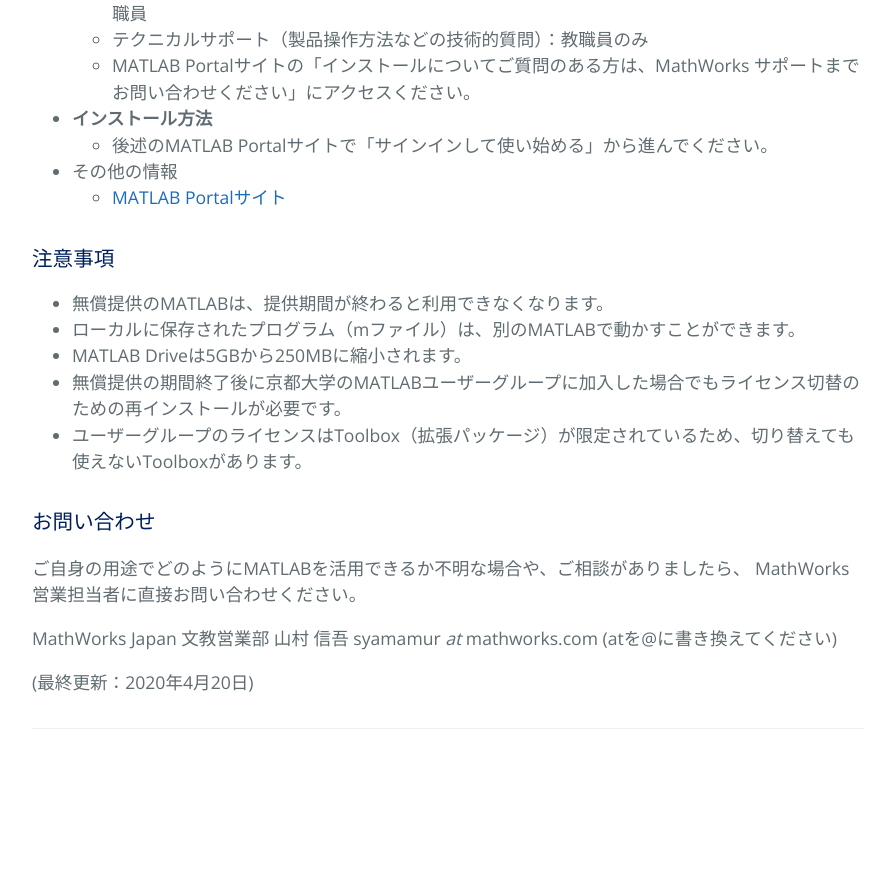
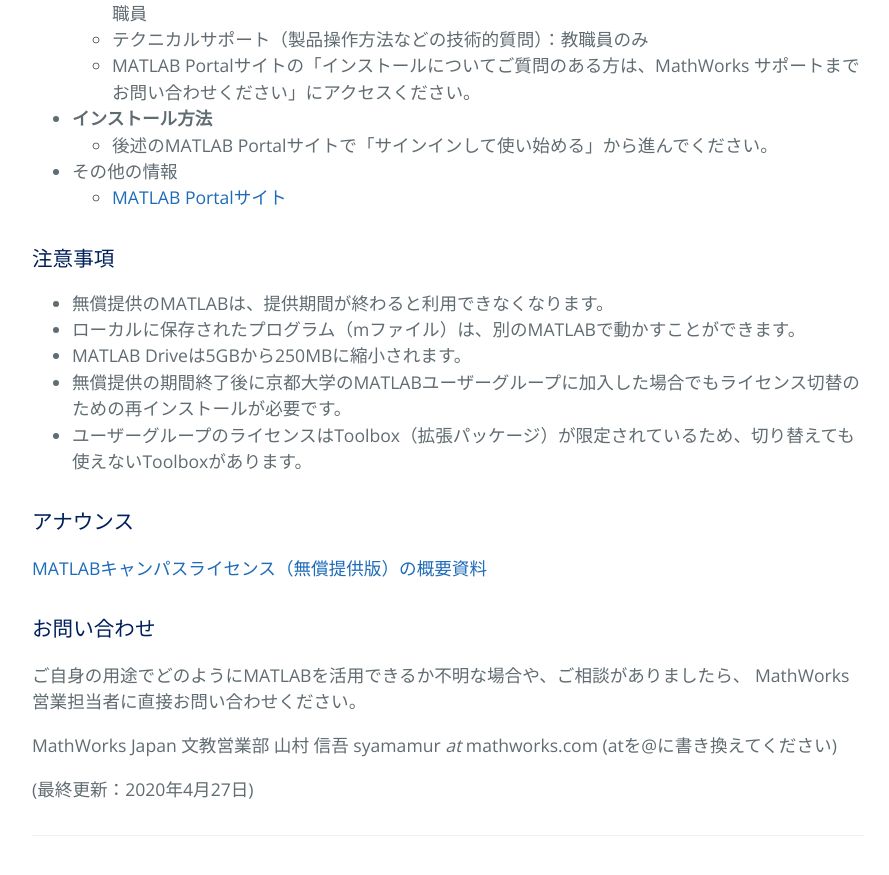
Before and after one commit to kyoto-u/online-edu, a Jekyll site: the page built from special-offer.md, in a window 1280 px wide and 900 px high, scrolled down 1981 px. Shown: the top 875 px of the window, without its empty margins (192-1081 px from the left). Built offline with Jekyll 4.4.1, drawn with Linux system fonts in a browser that asks for light colours; before the commit the page ends 2774 px from its top, so only the background shows below that.

Commit message:
Update special-offer.md

```diff
--- a/special-offer.md
+++ b/special-offer.md
@@ -67,6 +67,10 @@ MATLAB（マトラボ）は、アメリカ合衆国のMathWorks社が開発し
 - 無償提供の期間終了後に京都大学のMATLABユーザーグループに加入した場合でもライセンス切替のための再インストールが必要です。
 - ユーザーグループのライセンスはToolbox（拡張パッケージ）が限定されているため、切り替えても使えないToolboxがあります。
 
+### アナウンス
+
+[MATLABキャンパスライセンス（無償提供版）の概要資料](https://kubar.rd.iimc.kyoto-u.ac.jp/covid-19/MATLAB_COVID-19_SpecialOffer_Announce.pdf)
+
 ### お問い合わせ
 
 ご自身の用途でどのようにMATLABを活用できるか不明な場合や、ご相談がありましたら、
@@ -74,4 +78,4 @@ MathWorks営業担当者に直接お問い合わせください。
 
   MathWorks Japan 文教営業部 山村 信吾 syamamur _at_ mathworks.com (atを@に書き換えてください)
 
-(最終更新：2020年4月20日)
+(最終更新：2020年4月27日)
```
